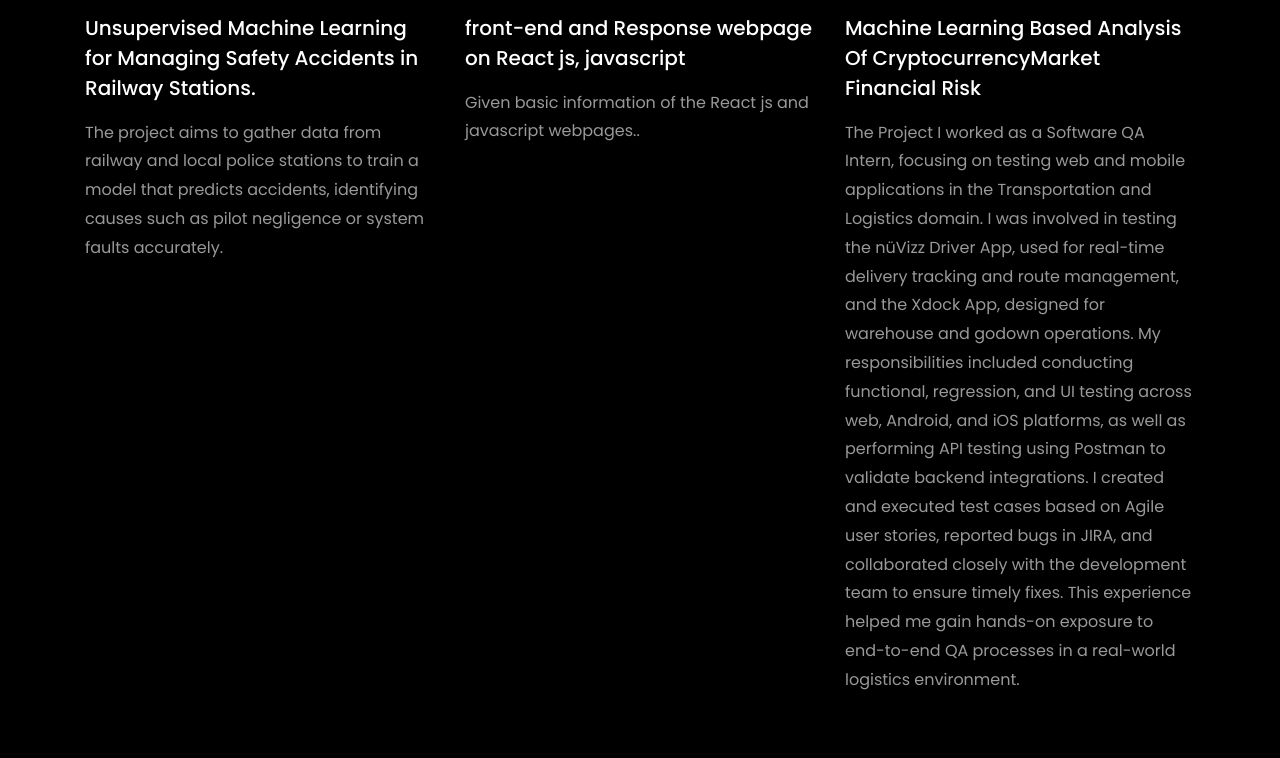
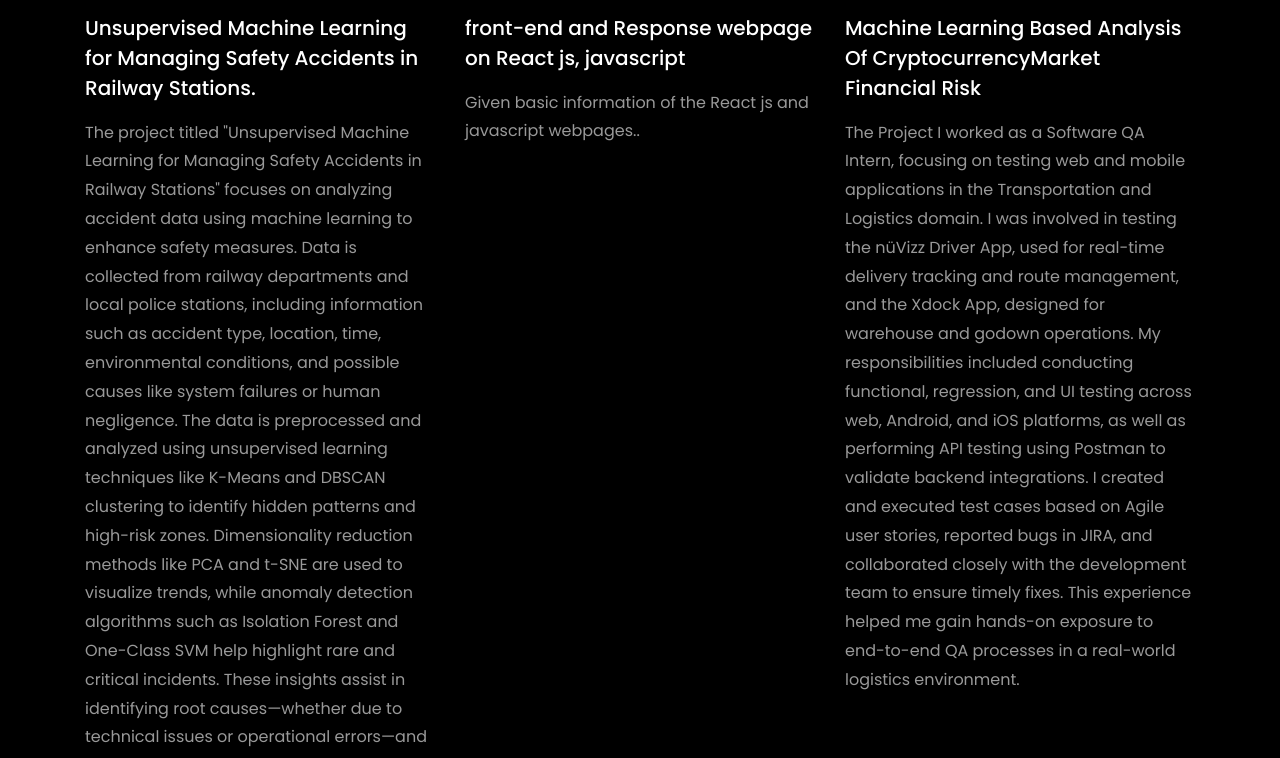
Before and after one commit to muralikrishnabigala/myportfolio, a plain HTML site: page index.html in a window 1280 px wide. Shown: the part 4227-4985 px from the top of the page. Drawn offline with Linux system fonts and the light colour scheme; files whose address does not match are found by name.

Commit message:
New Changes as been done

```diff
--- a/index.html
+++ b/index.html
@@ -455,7 +455,7 @@
               <div class="text mt-3 float-right d-block">
 
                 <h3 class="heading"><a href=""> Unsupervised Machine Learning for Managing Safety Accidents in Railway Stations.</a></h3>
-                <p>  The project aims to gather data from railway and local police stations to train a model that predicts accidents, identifying causes such as pilot negligence or system faults accurately.</p>
+                <p>The project titled "Unsupervised Machine Learning for Managing Safety Accidents in Railway Stations" focuses on analyzing accident data using machine learning to enhance safety measures. Data is collected from railway departments and local police stations, including information such as accident type, location, time, environmental conditions, and possible causes like system failures or human negligence. The data is preprocessed and analyzed using unsupervised learning techniques like K-Means and DBSCAN clustering to identify hidden patterns and high-risk zones. Dimensionality reduction methods like PCA and t-SNE are used to visualize trends, while anomaly detection algorithms such as Isolation Forest and One-Class SVM help highlight rare and critical incidents. These insights assist in identifying root causes—whether due to technical issues or operational errors—and guide actionable recommendations such as improved maintenance, operator training, or infrastructure upgrades. The project supports a proactive, data-driven approach to accident prevention, aiming to improve safety protocols across railway stations.</p>
               </div>
             </div>
           </div>
```
